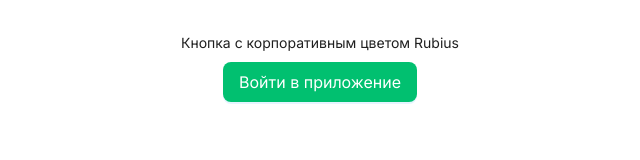
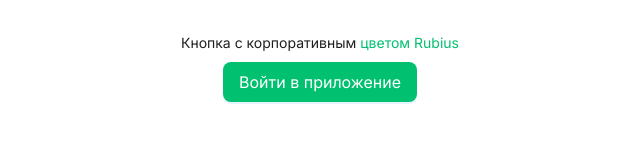
Before and after one commit to TerekhinProjects/antd-design-tokens, a React (Vite) app: page / in a window 1280 px wide. Shown: the top 160 px of the page, without its empty margins (320-960 px from the left). Built offline with nearby package versions, Linux system fonts and the light colour scheme.

Commit message:
feat(ui): changed antd theme to css variables for reusing in custom styles

```diff
--- a/src/App.css
+++ b/src/App.css
@@ -4,3 +4,7 @@
   padding: 2rem;
   text-align: center;
 }
+
+.brand {
+  color: var(--rubius);
+}
--- a/src/App.tsx
+++ b/src/App.tsx
@@ -43,7 +43,7 @@
         <>
             <div className="card">
                 <Space direction="vertical">
-                    <Typography.Text>Кнопка с корпоративным цветом Rubius</Typography.Text>
+                    <Typography.Text>Кнопка с корпоративным <span className="brand">цветом Rubius</span></Typography.Text>
 
                     <Dropdown menu={{ items: authProviders, onClick: onAuthSelect }} trigger={['click']}>
                         <Button type="primary" size="large">
--- a/src/app/theme/theme.provider.tsx
+++ b/src/app/theme/theme.provider.tsx
@@ -7,7 +7,10 @@
     return (
         <ConfigProvider
             {...themeConfig}
-            theme={theme as unknown as ThemeConfig}
+            theme={{
+                ...theme as unknown as ThemeConfig,
+                cssVar: { key: 'app', prefix: '' }
+            }}
             children={props.children}
         />
     );
```
